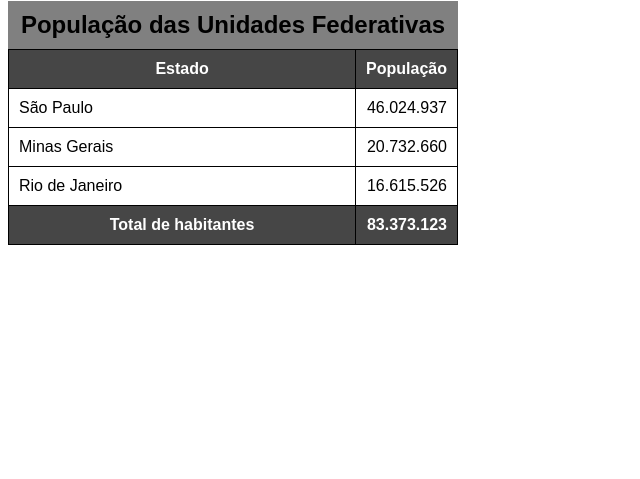
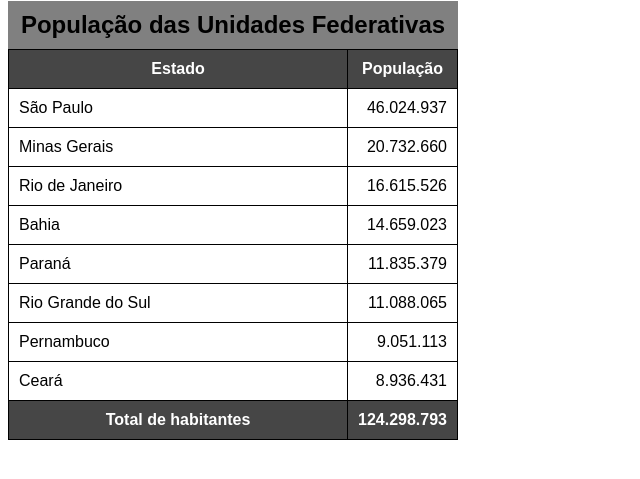
Before and after one commit to albvieiraa/html-css, a plain HTML site: page exercícios/ex023/tabela002.html in a window 1280 px wide. Shown: the part 79-558 px from the top of the page, without its empty margins (0-640 px from the left). Drawn offline with Linux system fonts and the light colour scheme.

Commit message:
mais dados adicionados

```diff
--- a/exercícios/ex023/tabela002.html
+++ b/exercícios/ex023/tabela002.html
@@ -70,11 +70,31 @@
                 <td>Rio de Janeiro</td>
                 <td class="num">16.615.526</td>
             </tr>
+            <tr>
+                <td>Bahia</td>
+                <td class="num">14.659.023</td>
+            </tr>
+            <tr>
+                <td>Paraná</td>
+                <td class="num">11.835.379</td>
+            </tr>
+            <tr>
+                <td>Rio Grande do Sul</td>
+                <td class="num">11.088.065</td>
+            </tr>
+            <tr>
+                <td>Pernambuco</td>
+                <td class="num">9.051.113</td>
+            </tr>
+            <tr>
+                <td>Ceará</td>
+                <td class="num">8.936.431</td>
+            </tr>
         </tbody>
         <tfoot>
             <tr>
                 <th scope="row">Total de habitantes</th>
-                <td class="num"><strong>83.373.123</strong>
+                <td class="num"><strong>124.298.793</strong>
 
                 </td>
             </tr>
```
